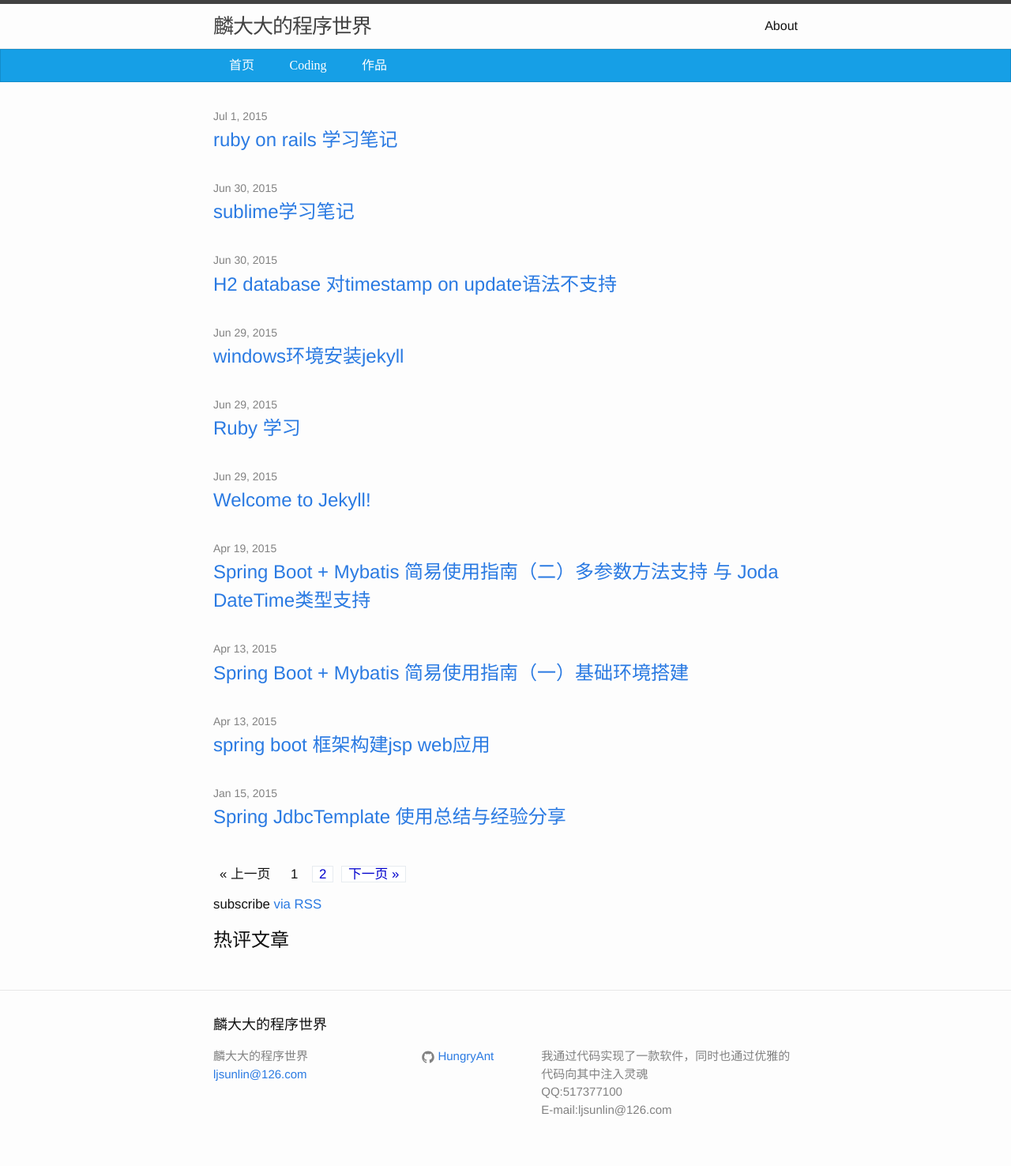
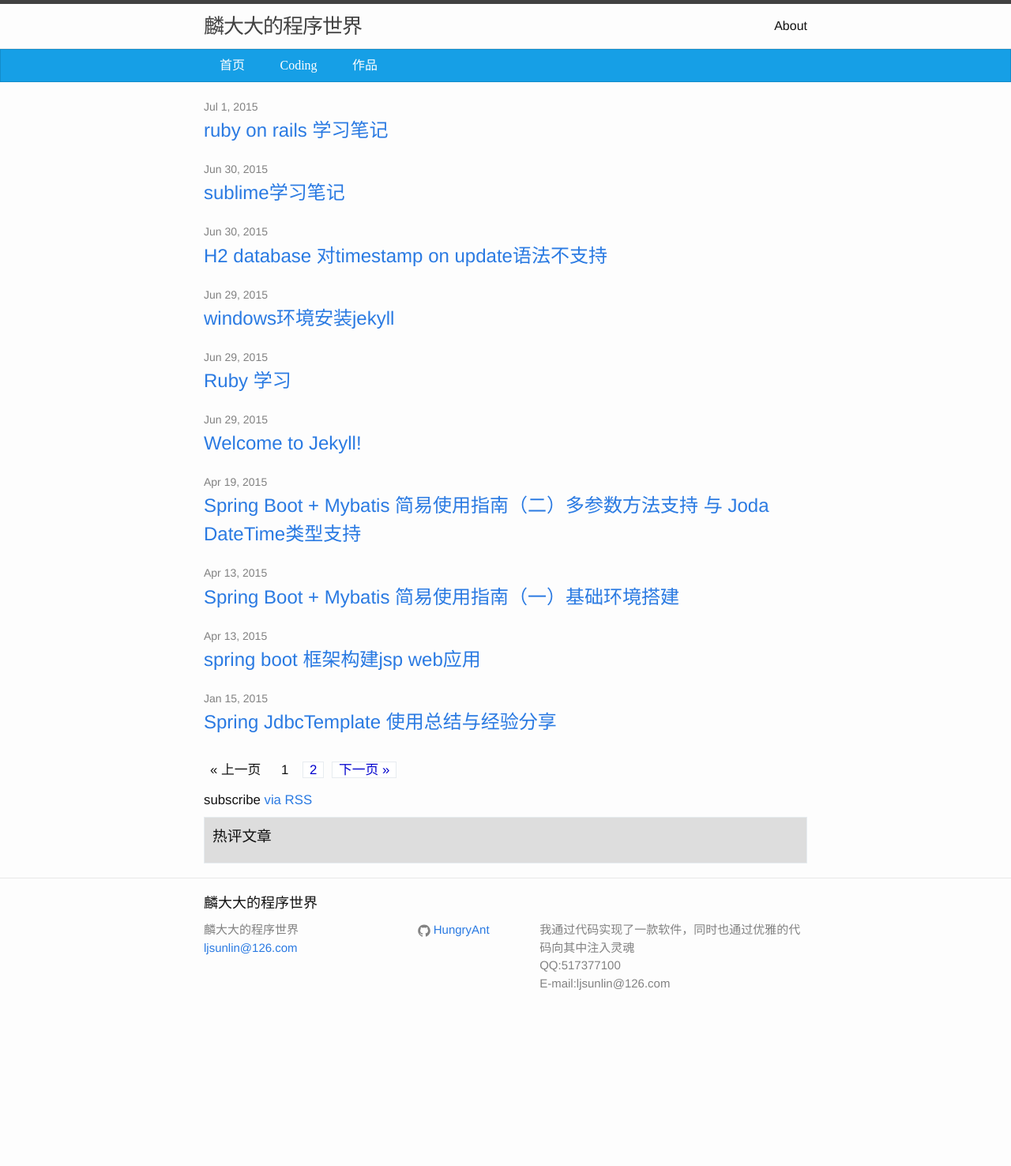
Before and after one commit to HungryAnt/hungryant.github.io, a Jekyll site: the page built from index.html, in a window 1280 px wide. Shown: the whole page at 79% size. Built offline with Jekyll 4.4.1, drawn with Linux system fonts in a browser that asks for light colours; the list of posts is cut into pages by our own code; comment, search, counter and statistics services are not loaded; after the commit the page ends 1292 px from its top, so only the background shows below that.

Commit message:
样式稍作修改

```diff
--- a/_sass/_custom.scss
+++ b/_sass/_custom.scss
@@ -64,3 +64,13 @@ ul#nav {
     color: #0000CD;
   }
 }
+
+.hot-comments-posts {
+  padding: 10px;
+  border: 1px solid #E7ECF0;
+  background-color: #DDD;
+
+  li {
+    list-style:none;
+  }
+}
--- a/css/main.scss
+++ b/css/main.scss
@@ -11,7 +11,7 @@ $base-font-size:   16px;
 $small-font-size:  $base-font-size * 0.875;
 $base-line-height: 1.5;
 
-$spacing-unit:     30px;
+$spacing-unit:     18px;
 
 $text-color:       #111;
 $background-color: #fdfdfd;
--- a/index.html
+++ b/index.html
@@ -50,13 +50,11 @@ layout: default
 
 </div>
 
-<div>
-  <h2>热评文章</h2>
+<div class="hot-comments-posts">
+  <h3>热评文章</h3>
 
   <!-- 多说热评文章 start -->
   <div class="ds-top-threads" data-range="monthly" data-num-items="5"></div>
-  <!-- 多说热评文章 end -->
-  <!-- 多说公共JS代码 start (一个网页只需插入一次) -->
   <script type="text/javascript">
   var duoshuoQuery = {short_name:"hungryant"};
     (function() {
@@ -67,6 +65,6 @@ layout: default
       (document.getElementsByTagName('head')[0]
        || document.getElementsByTagName('body')[0]).appendChild(ds);
     })();
-    </script>
+  </script>
   <!-- 多说公共JS代码 end -->
 </div>
```
Also changed, not shown: _layouts/post.html (+5 -2 lines).
